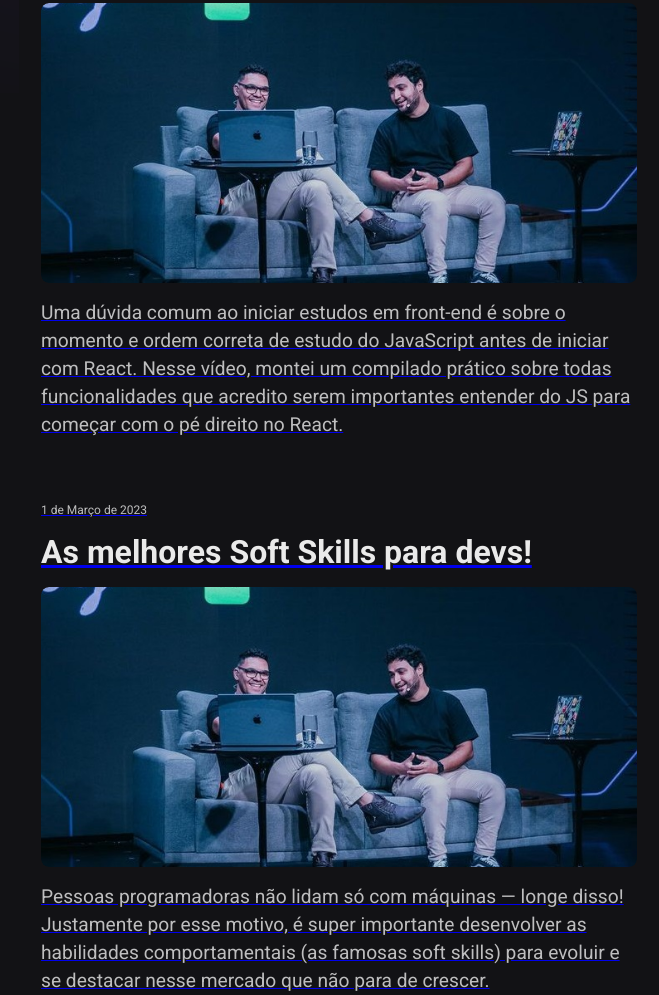
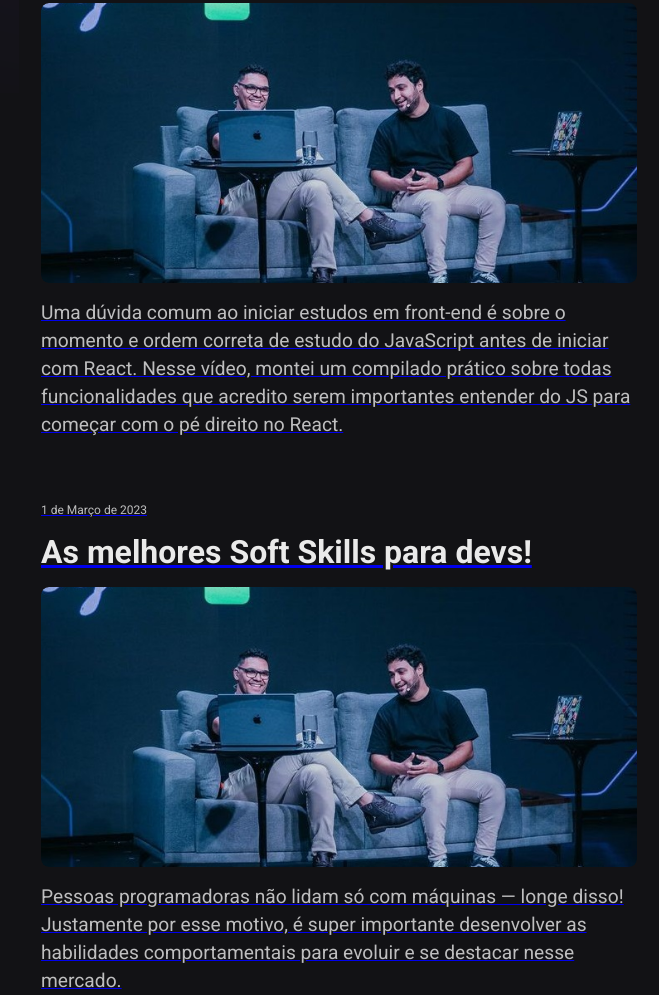
Before and after one commit to brennoEudes/nlw-spacetime, a plain HTML site: page index.html in a window 1280 px wide. Shown: the part 707-1702 px from the top of the page, without its empty margins (621-1280 px from the left). Drawn offline with Linux system fonts and the light colour scheme.

Commit message:
ajuste parágrafo

```diff
--- a/index.html
+++ b/index.html
@@ -80,7 +80,7 @@
           />
         </div>
         <p>
-          Pessoas programadoras não lidam só com máquinas — longe disso! Justamente por esse motivo, é super importante desenvolver as habilidades comportamentais (as famosas soft skills) para evoluir e se destacar nesse mercado que não para de crescer.
+          Pessoas programadoras não lidam só com máquinas — longe disso! Justamente por esse motivo, é super importante desenvolver as habilidades comportamentais para evoluir e se destacar nesse mercado.
         </p>
       </a>
     </nav>
```
